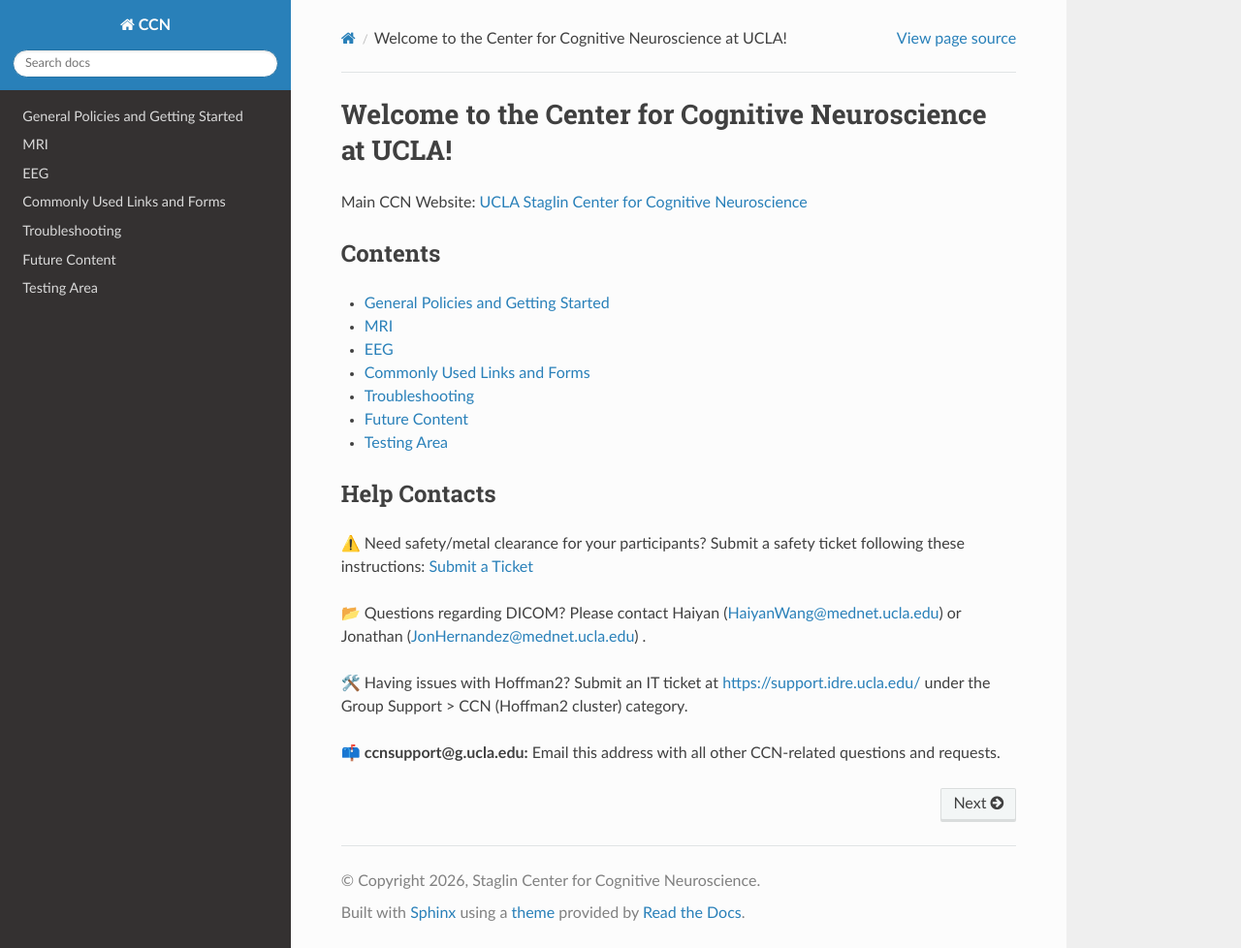
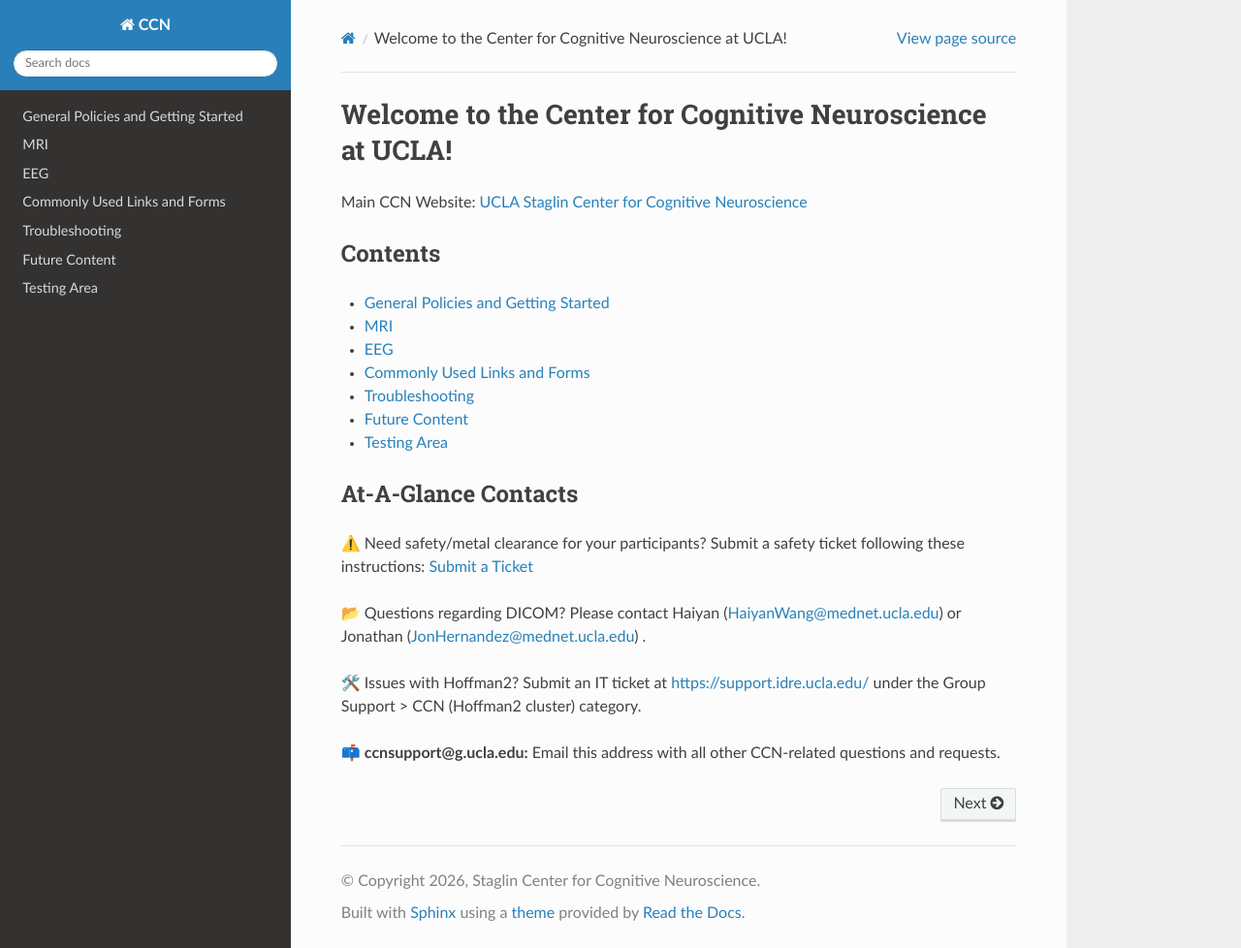
Before and after one commit to CCN-Support/CCN_Wiki, a Sphinx documentation site: the page built from docs/source/index.rst, in a window 1280 px wide and 978 px high. Shown: the whole window at 97% size. Built offline with Sphinx 7.4.7 and the Read the Docs theme 3.1.0, drawn with Linux system fonts in a browser that asks for light colours.

Commit message:
Update index.rst

```diff
--- a/docs/source/index.rst
+++ b/docs/source/index.rst
@@ -17,13 +17,13 @@ Contents
    future_content
    testing
 
-Help Contacts
--------------
+At-A-Glance Contacts
+--------------------
 
 ⚠️ Need safety/metal clearance for your participants? Submit a safety ticket following these instructions: `Submit a Ticket <https://docs.google.com/document/d/13g-DVRauCgZAkScw0D5j03cCPeCiu2Fi/edit/>`_
 
 📂 Questions regarding DICOM? Please contact Haiyan (HaiyanWang@mednet.ucla.edu) or Jonathan (JonHernandez@mednet.ucla.edu) .
 
-🛠️ Having issues with Hoffman2? Submit an IT ticket at `<https://support.idre.ucla.edu/>`_ under the Group Support > CCN (Hoffman2 cluster) category.
+🛠️ Issues with Hoffman2? Submit an IT ticket at `<https://support.idre.ucla.edu/>`_ under the Group Support > CCN (Hoffman2 cluster) category.
 
 📫 **ccnsupport@g.ucla.edu:** Email this address with all other CCN-related questions and requests.
```
